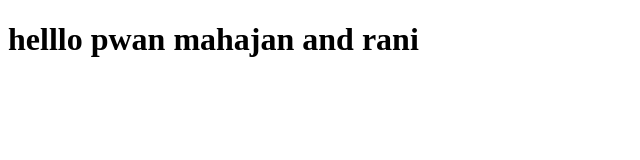
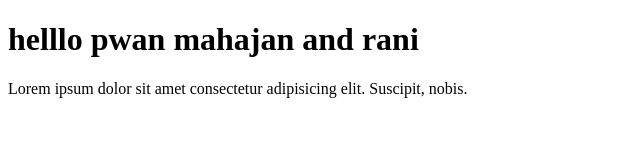
Before and after one commit to sadaatgithub/demo2, a plain HTML site: page index.html in a window 1280 px wide. Shown: the whole page, without its empty margins (0-640 px from the left). Drawn offline with Linux system fonts and the light colour scheme.

Commit message:
second commit

```diff
--- a/index.html
+++ b/index.html
@@ -9,5 +9,7 @@
 <body>
     <h1>helllo pwan mahajan and rani</h1>
 
+    <p>Lorem ipsum dolor sit amet consectetur adipisicing elit. Suscipit, nobis.</p>
+
 </body>
 </html>
```
